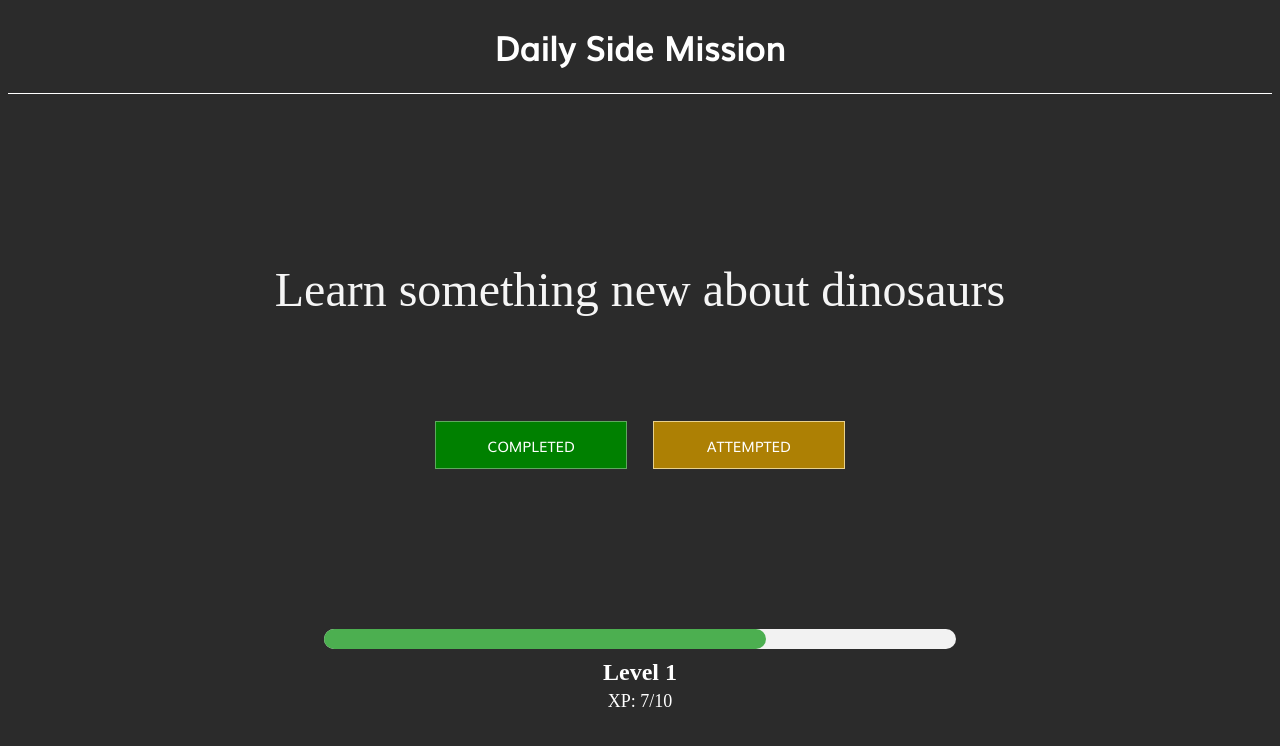
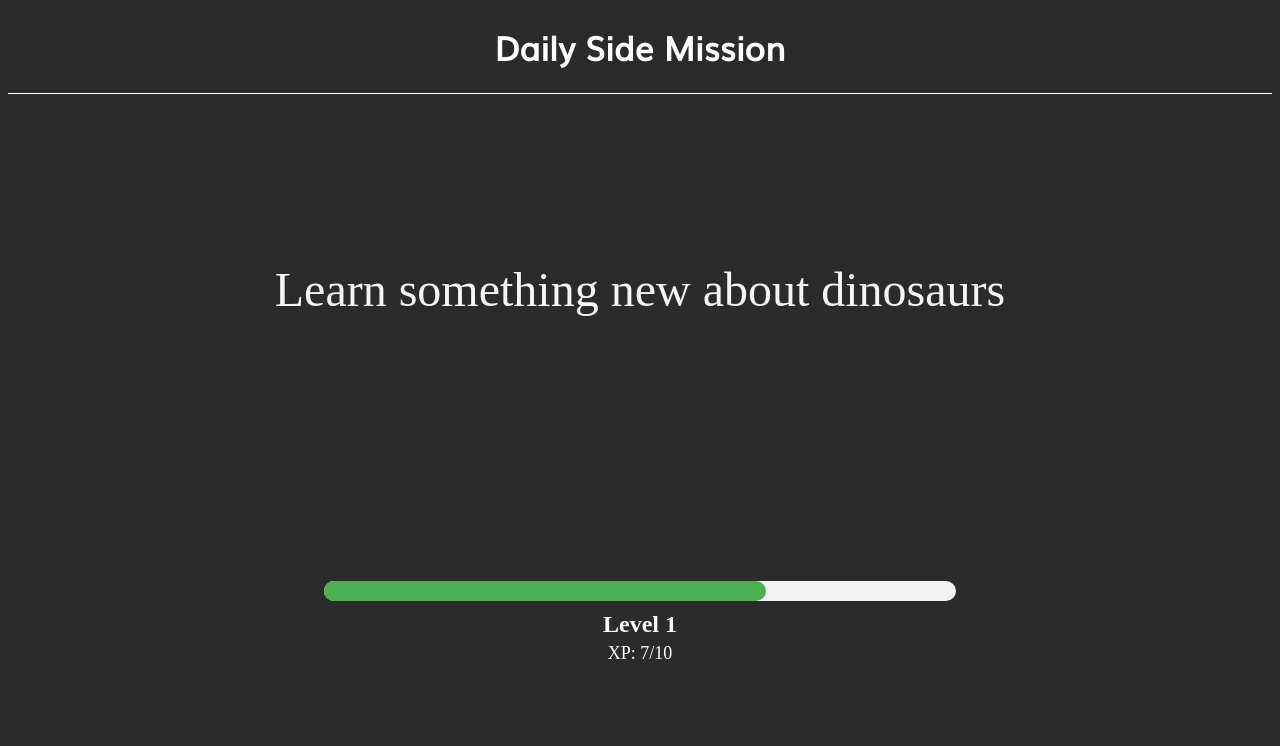
Before and after one commit to CloudDCrow/Daily-Side-Mission, a plain HTML site: page index.html in a window 1280 px wide. Both pictures are taken after a click on the button "COMPLETED". Drawn offline with Linux system fonts and the light colour scheme.

Commit message:
Changed failed button to attempted button, made buttons disabled once clicked

```diff
--- a/index.html
+++ b/index.html
@@ -18,7 +18,7 @@
 
     <div id="buttons-div">
         <button id="completed-button">COMPLETED</button>
-        <button id="failed-button">ATTEMPTED</button>
+        <button id="attempted-button">ATTEMPTED</button>
     </div>
 
     <div class="xp-bar-container">
--- a/script.js
+++ b/script.js
@@ -4,7 +4,10 @@ const xpProgress = document.querySelector('.xp-progress');
 const levelNum = document.querySelector('#level-num');
 const xpNum = document.querySelector('#xp-num');
 const completedButton = document.querySelector('#completed-button');
-const failedButton = document.querySelector("#failed-button");
+const attemptedButton = document.querySelector("#attempted-button");
+
+const date = new Date();
+const currentDate = date.getDate();
 
 let xp = 0;
 let level = 1;
@@ -62,10 +65,12 @@ function handleCompletedButtonClick() {
 
   if (xp >= xpRequirement) {
     levelUp();
-  }
+  }2
 
-  localStorage.setItem('xp', xp)
+  localStorage.setItem('xp', xp);
   updateXPBar();
+  completedButton.style.display = 'none';
+  attemptedButton.style.display = 'none';
 }
 
 function handleAttemptedButtonClick() {
@@ -79,7 +84,9 @@ function handleAttemptedButtonClick() {
 
   localStorage.setItem('xp', xp)
   updateXPBar();
+  completedButton.style.display = 'none';
+  attemptedButton.style.display = 'none';
 }
 
 completedButton.addEventListener('click', handleCompletedButtonClick);
-failedButton.addEventListener('click', handleAttemptedButtonClick);
+attemptedButton.addEventListener('click', handleAttemptedButtonClick);
--- a/style.css
+++ b/style.css
@@ -84,7 +84,7 @@ h1 {
   height: 1px;
 }
 
-#failed-button {
+#attempted-button {
   position: relative;
   height: 6vh;
   width: 24vh;
@@ -102,17 +102,17 @@ h1 {
   background-position: top left;
 }
 
-#failed-button:hover {
+#attempted-button:hover {
   animation: fill-color 1s ease forwards;
 }
 
-#failed-button::after {
+#attempted-button::after {
   position: absolute;
   background-color: transparent;
   border: 1px solid #f2f2f2;
 }
 
-#failed-button::after {
+#attempted-button::after {
   bottom: -5px;
   right: 11vh;
   width: 10px;
```
